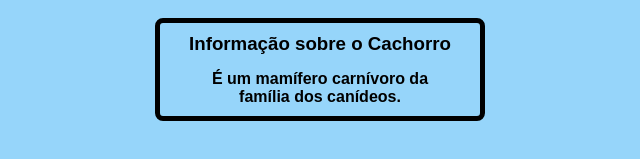
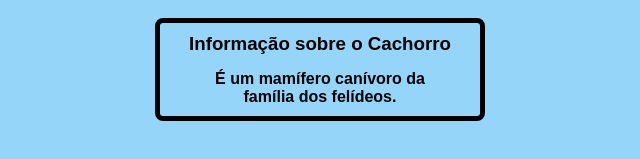
Before and after one commit to leozizz/estudo-react-props, a React (Create React App) app: page / in a window 1280 px wide. Shown: the part 601-760 px from the top of the page, without its empty margins (320-960 px from the left). Built offline with nearby package versions, Linux system fonts and the light colour scheme.

Commit message:
Enviando state para os componentes através de props

```diff
--- a/src/App.css
+++ b/src/App.css
@@ -4,7 +4,7 @@
   }
 
   .App {
-    height: 100vh;
+    min-height: 100vh;
     font-family: sans-serif;
     display: flex;
     flex-direction: column;
--- a/src/App.js
+++ b/src/App.js
@@ -1,8 +1,6 @@
 import './App.css';
 
 import { useState } from 'react';
-import imagemCachorro from './assets/cachorro.jpg';
-import imagemGato from './assets/gato.jpg';
 import CardAnimal from './componentes/CardAnimal';
 import CardInformacoes from './componentes/CardInformacoes';
 
@@ -21,16 +19,6 @@ export default function App() {
     }
   };
 
-  if (tipoDoComponenteCard === "cachorro") {
-    imagemAnimal = imagemCachorro;
-    informacaoAnimal = "É um mamífero carnívoro da família dos canídeos.";
-    tipoAnimal = "Cachorro";
-  } else {
-    imagemAnimal = imagemGato;
-    informacaoAnimal = "É um mamífero carnívoro da família dos felídeos.";
-    tipoAnimal = "Gato";
-  };
-
   return (
     <div className='App'>
       {/* componente Topo */}
@@ -41,10 +29,10 @@ export default function App() {
       </header>
 
       {/* Componente CardAnimal */}
-      <CardAnimal imagemAnimal={imagemAnimal}/>
+      <CardAnimal tipoAnimal={tipoDoComponenteCard}/>
 
       {/* Componente CardInformacoes */}
-      <CardInformacoes tipoAnimal={tipoAnimal} informacaoAnimal={informacaoAnimal}/>
+      <CardInformacoes tipoAnimal={tipoDoComponenteCard}/>
     </div>
   );
 }
--- a/src/componentes/CardAnimal/index.js
+++ b/src/componentes/CardAnimal/index.js
@@ -1,10 +1,14 @@
 import React from "react";
 import './index.css';
+
+import ImagemCachorro from "../../assets/cachorro.jpg"
+import ImagemGato from "../../assets/gato.jpg"
 
 export default function CardAnimal(props){
     return (
         <div className="CardAnimal">
-            <img src={props.imagemAnimal} alt="animal" />
+            {/* Recebe o useState via props, o if ternário verifica e atualiza o componente */}
+            <img src={props.tipoAnimal === "cachorro" ? ImagemCachorro : ImagemGato} alt="animal" />
         </div>
     )
 }
--- a/src/componentes/CardInformacoes/index.js
+++ b/src/componentes/CardInformacoes/index.js
@@ -2,10 +2,16 @@ import React from "react";
 import './index.css'
 
 export default function CardInformacoes(props){
+    let nomeAnimalCachorro = "Cachorro";
+    let nomeAnimalGato = "Gato";
+    let informacaoCachorro = "É um mamífero carnívoro da família dos canídeos.";
+    let informacaoGato = "É um mamífero canívoro da família dos felídeos.";
+
     return (
         <div className='CardInformacao'>
-        <h3>Informação sobre o {props.tipoAnimal}</h3>
-        <p>{props.informacaoAnimal}</p>
+        {/* Recebe o useState via props, o if ternário verifica e atualiza o componente */}
+        <h3>Informação sobre o {props.tipoAnimal === "cachorro" ? nomeAnimalCachorro : nomeAnimalGato}</h3>
+        <p>{props.informacaoAnimal === "cachorro" ? informacaoCachorro : informacaoGato}</p>
         </div>
     )
 }
```
